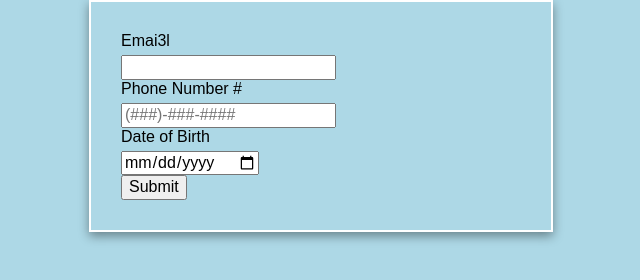
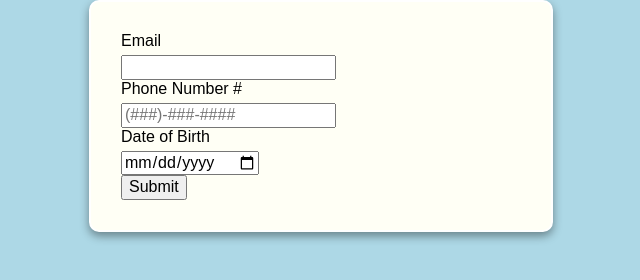
Before and after one commit to SulaimanKal/lab2, a plain HTML site: page index.html in a window 1280 px wide. Shown: the whole page, without its empty margins (319-959 px from the left). Drawn offline with Linux system fonts and the light colour scheme.

Commit message:
fixes to css
fixes to make centering work correctly

```diff
--- a/css/style.css
+++ b/css/style.css
@@ -5,11 +5,12 @@ body {
   height: 100%;
   display: grid;
   align-items: center;
+  justify-content: center;
 }
 #container {
-	border: 2px  solid white;
+	border: 2px solid white;
 	padding: 30px;
-	background-color: rgba(255, 255, 245, 1.0)
+	background-color: rgba(255, 255, 245, 1.0);
 	border-radius: 10px;
 	box-shadow: 0 4px 10px rgba(0,0,0,0.4);
 	width: 400px;
@@ -26,7 +27,7 @@ label {
   margin-bottom: 10px;
   width: 100%;
   padding: 10px;
-  border: 1px solid #ccc
+  border: 1px solid #ccc;
   border-radius: 5px;
 }
 
--- a/index.html
+++ b/index.html
@@ -11,7 +11,7 @@
   <body>
     <form method="get" action="null" autocomplete="on">
 	  <div id="container">
-	    <label for="email">Emai3l</label>
+	    <label for="email">Email</label>
 	    <input type="email" name="email_data" id="email" class="fontsize" required>
 
 		<label for="phone">Phone Number #</label>
```
